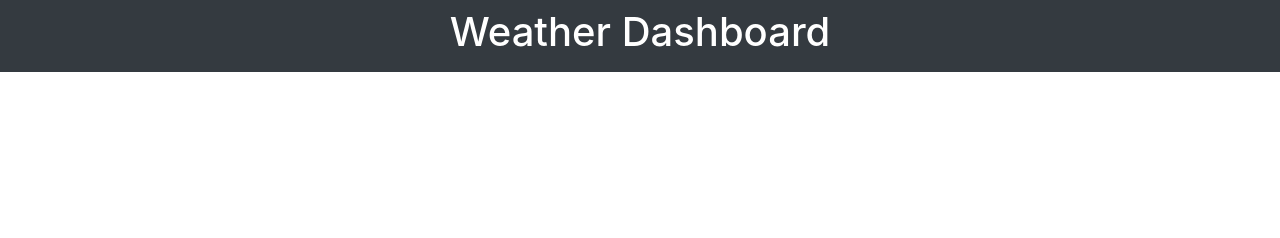
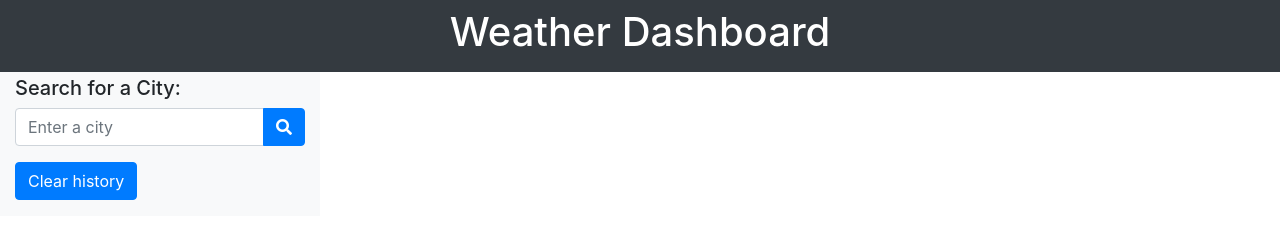
Before and after one commit to lamdoan825/weather-dashboard, a plain HTML site: page index.html in a window 1280 px wide. Drawn offline with nearby package versions, Linux system fonts and the light colour scheme.

Commit message:
creating interface

```diff
--- a/index.html
+++ b/index.html
@@ -16,6 +16,19 @@
 
     <div class="container-fluid">
         <div class="row">
+            <div class="col-lg-3 bg-light">
+                <h5 class="mt-1">Search for a City:</h5>
+                <div class="input-group mb-3">
+                    <input id="enter-city" type="text" class="form-control" placeholder="Enter a city" aria-label="Enter a city">
+                    <div class="input-group-append">
+                        <button class="btn btn-primary" type="button" id="search-button">
+                            <i class="fas fa-search"></i>
+                        </button>
+                    </div>
+                </div>
+                <button class="btn btn-primary mb-3" type="button" id="clear-history">Clear history</button>
+                <form id="history"></form>
+            </div>
         </div>
     </div>
 
```
